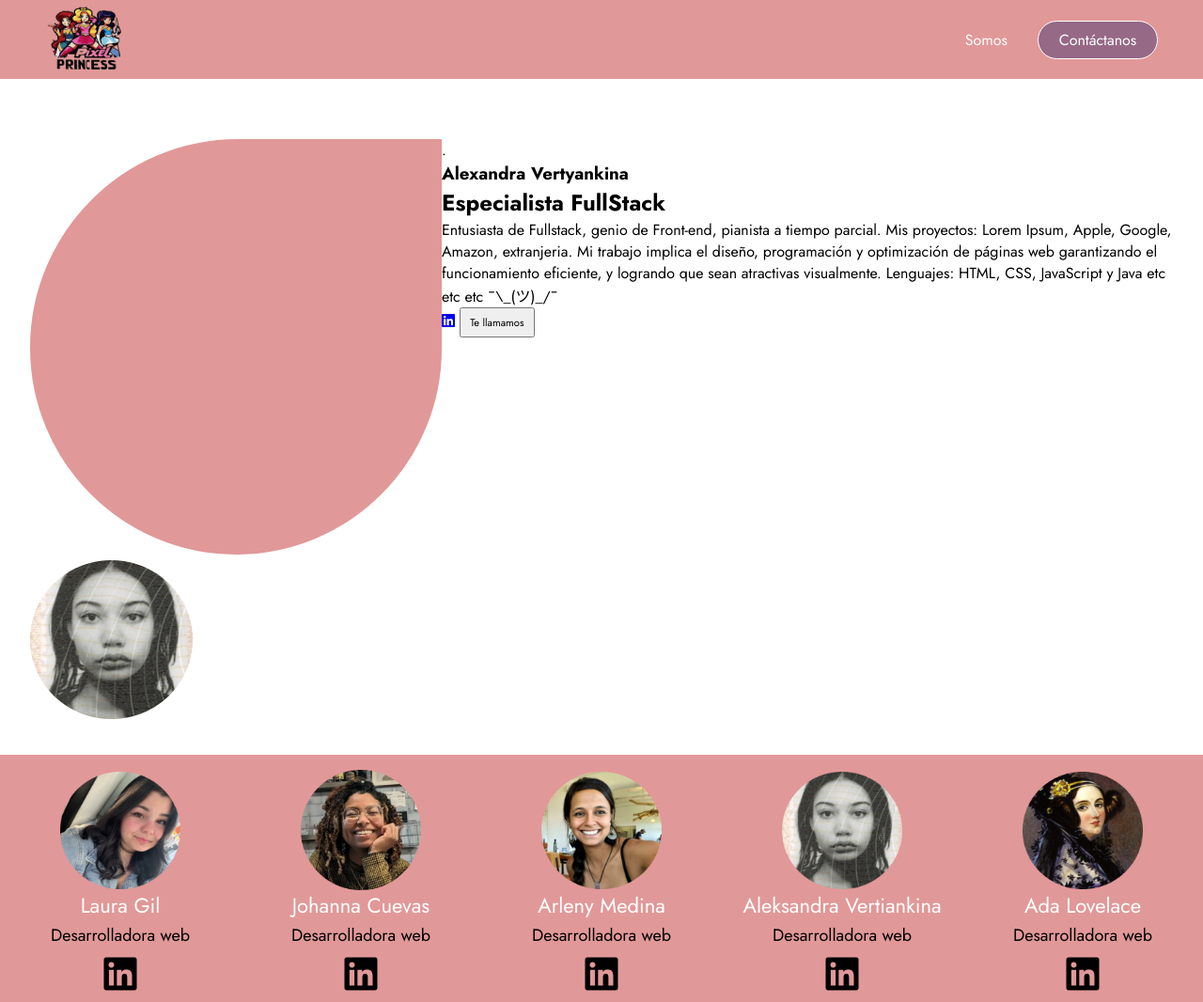
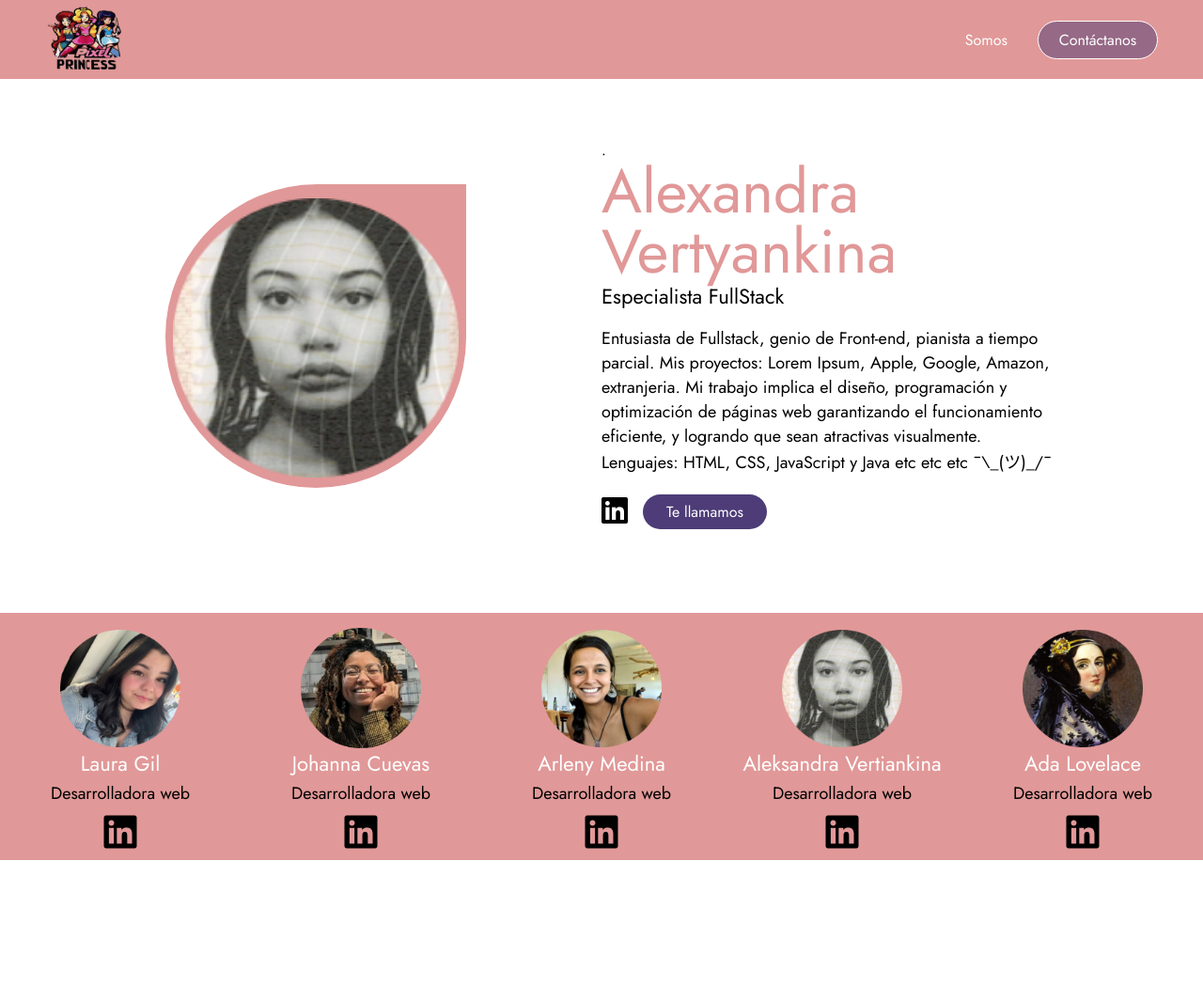
Before and after one commit to ArlenyAres/StartUp-FemCoders, a plain HTML site: page profile-Alexandra.html in a window 1280 px wide. Shown: the whole page at 94% size. After the commit the page ends 915 px from the top, so only its background shows below. Drawn offline with Linux system fonts and the light colour scheme.

Commit message:
fix reference name css baseAL.css

```diff
--- a/styles/baseAL.css
+++ b/styles/baseAL.css
@@ -1,6 +1,6 @@
 @import url('https://fonts.googleapis.com/css2?family=Jost:ital,wght@0,400;0,700;0,900;1,400;1,500;1,700;1,900&display=swap');
 @import 'style.css';
-@import 'style-profiles.css';
+@import 'style-profilesAL.css';
 @import 'form-style.css';
 
 :root{
```
